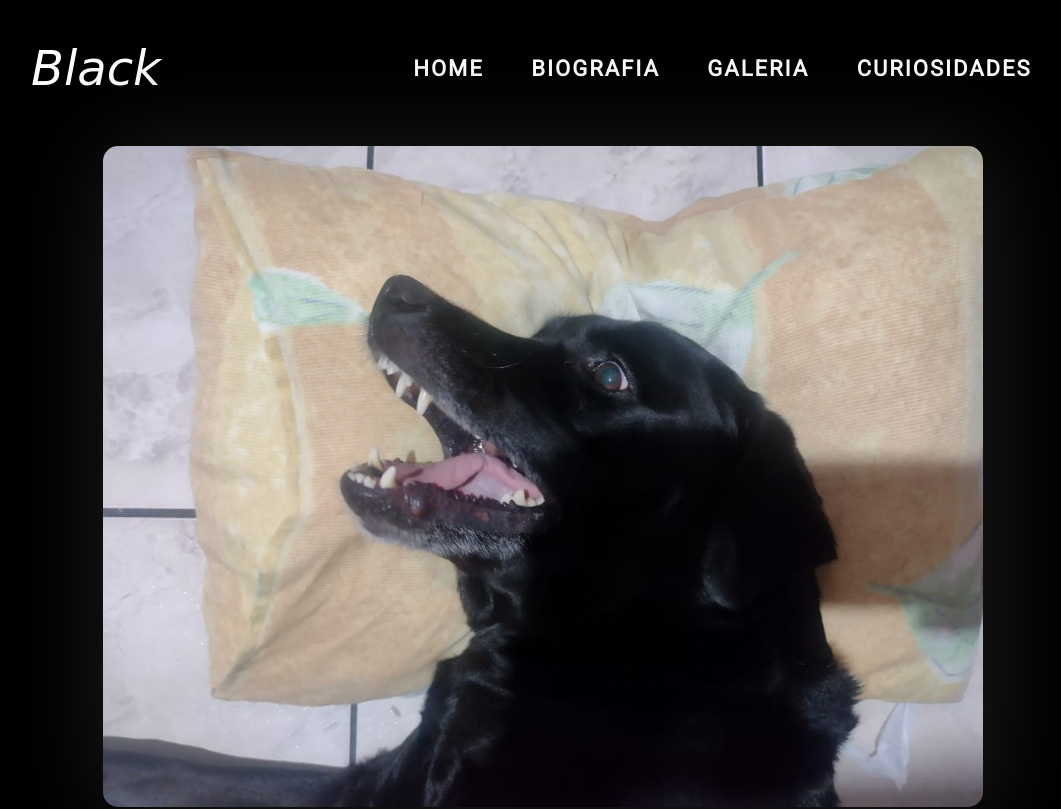
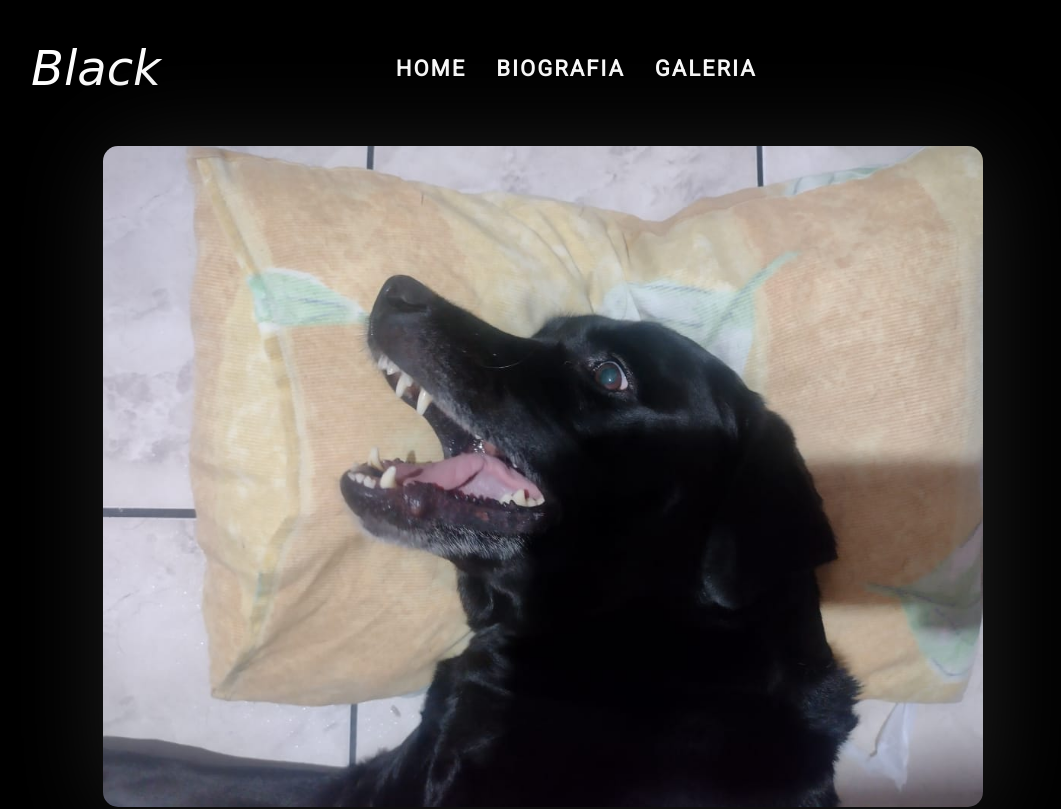
Before and after one commit to Kaua032/pagetematica, a plain HTML site: page index.html in a window 1280 px wide. Shown: the top 809 px of the page, without its empty margins (97-1158 px from the left). Drawn offline with Linux system fonts and the light colour scheme; a web font is replaced by a local one.

Commit message:
Update index.html

```diff
--- a/index.html
+++ b/index.html
@@ -20,7 +20,6 @@
         <li><a href="./index.html">HOME</a></li>
         <li><a href="./pages/biografia.html">BIOGRAFIA</a></li>
         <li><a href="./pages/galeria.html">GALERIA</a></li>
-        <li><a href="./pages/curiosidades.html">CURIOSIDADES</a></li>
       </ul>
     </header>
     <article>
```
